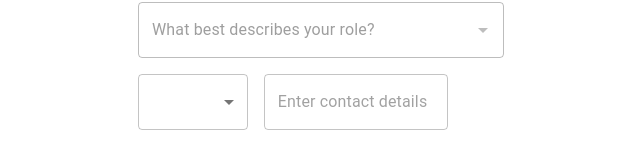
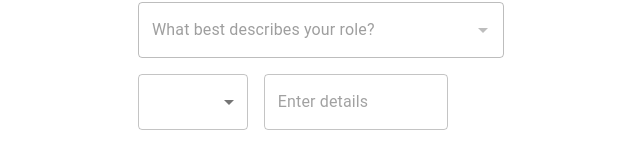
Before and after one commit to SG3659/Assignment, a React (Vite) app: page / in a window 1280 px wide. Shown: the part 415-575 px from the top of the page, without its empty margins (319-959 px from the left). Built offline with nearby package versions, Linux system fonts and the light colour scheme; some icons are missing; the HTML template or start-up script is replaced by a standard one.

Commit message:
writting error

```diff
--- a/src/components/formAssignment.jsx
+++ b/src/components/formAssignment.jsx
@@ -180,7 +180,7 @@ const FormAssignment = () => {
                   <TextField
                     {...register(`profile.${index}.value`)}
                     sx={{ flex: 1 }}
-                    placeholder="Enter contact details"
+                    placeholder="Enter details"
                   />
                   <IconButton onClick={() => remove(index)}>
                     <DeleteIcon />
```
